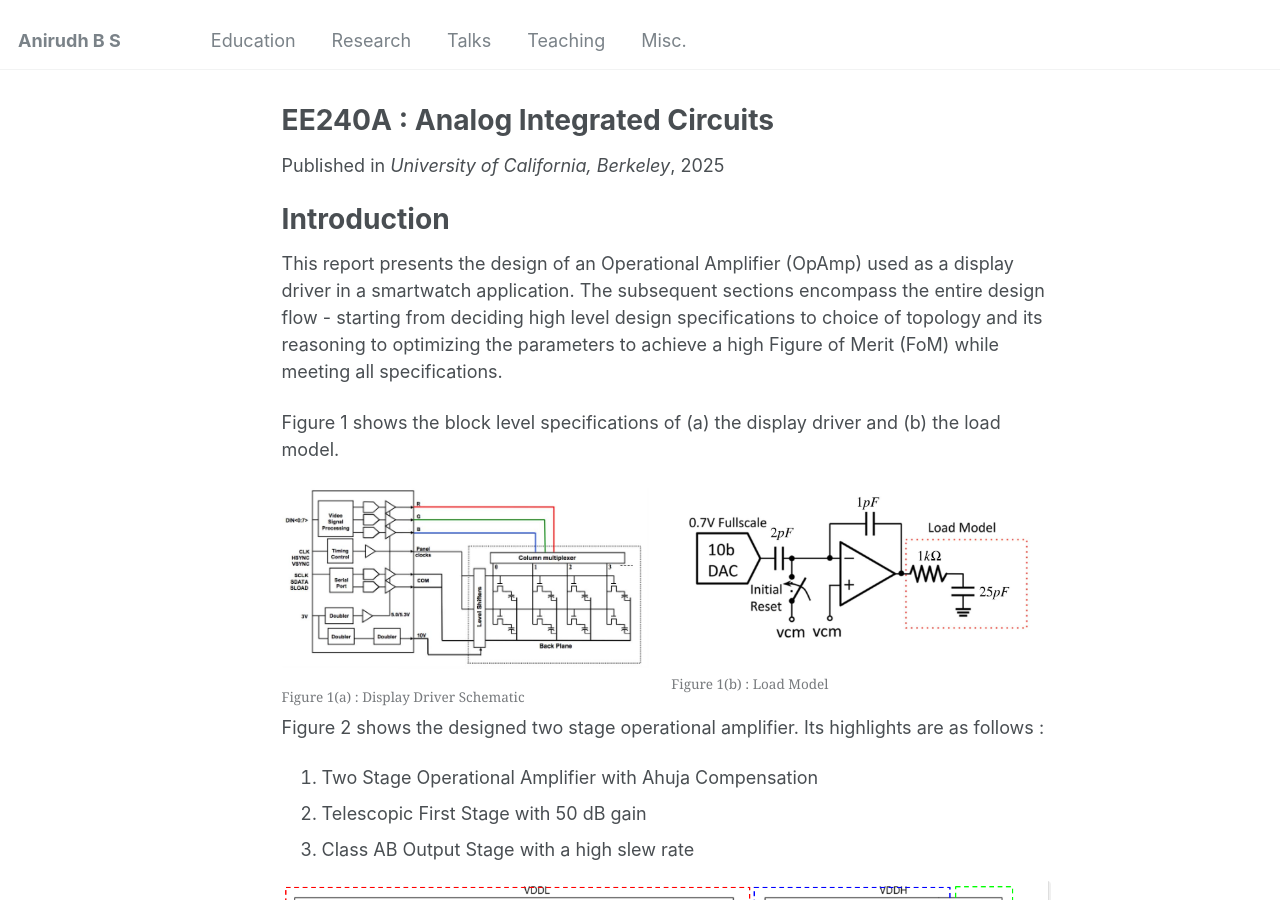
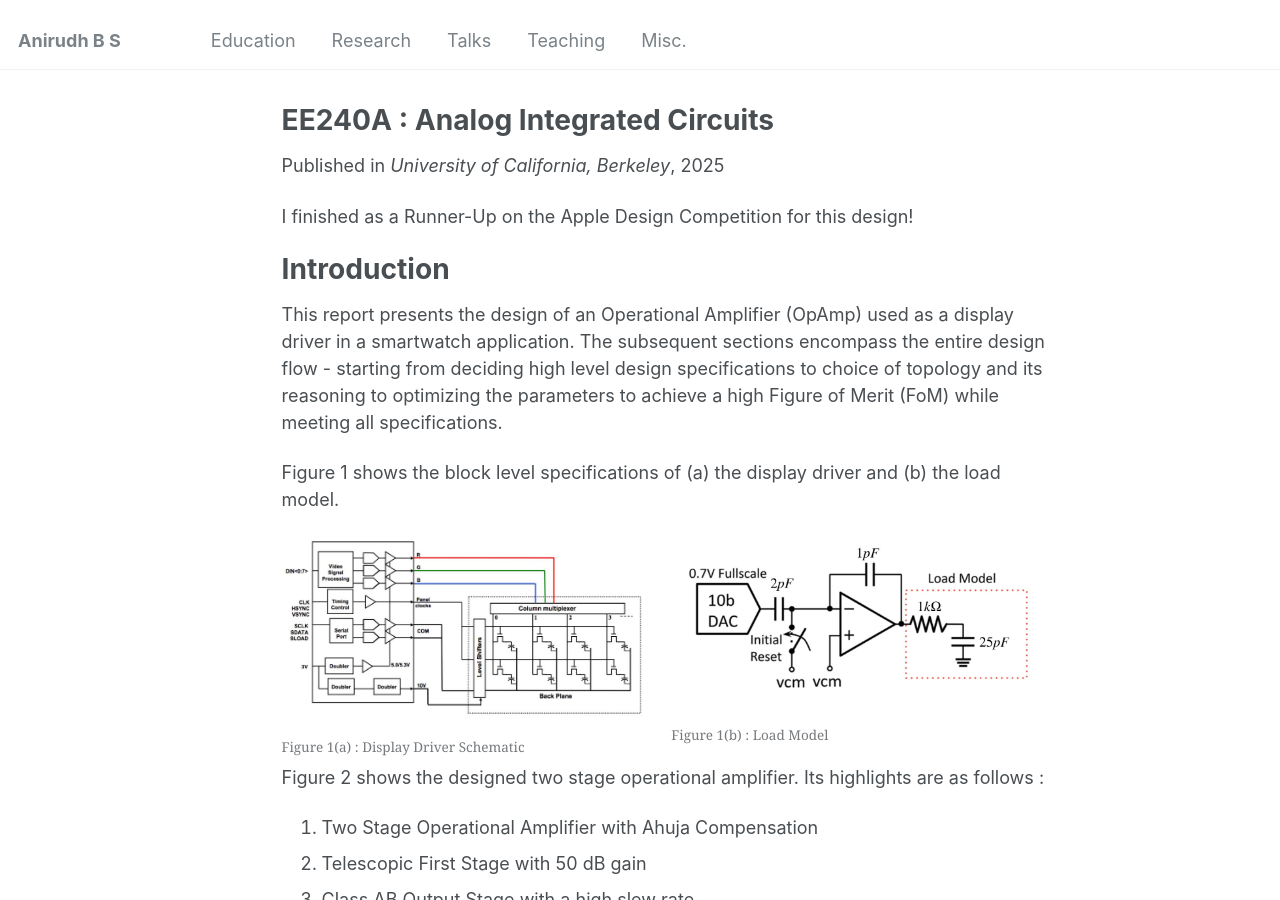
Before and after one commit to ANIRUDHBS1/ANIRUDHBS1.github.io, a Jekyll site: the page built from _projects/EE240A.md, in a window 1280 px wide and 900 px high. Built offline with Jekyll 4.4.1, drawn with Linux system fonts in a browser that asks for light colours.

Commit message:
Update EE240A.md

```diff
--- a/_projects/EE240A.md
+++ b/_projects/EE240A.md
@@ -8,6 +8,8 @@ venue: "University of California, Berkeley"
 date: 2025-12-12
 location: "Berkeley, California, USA"
 ---
+
+I finished as a Runner-Up on the Apple Design Competition for this design!
 
 <h1>Introduction</h1>
 
```
